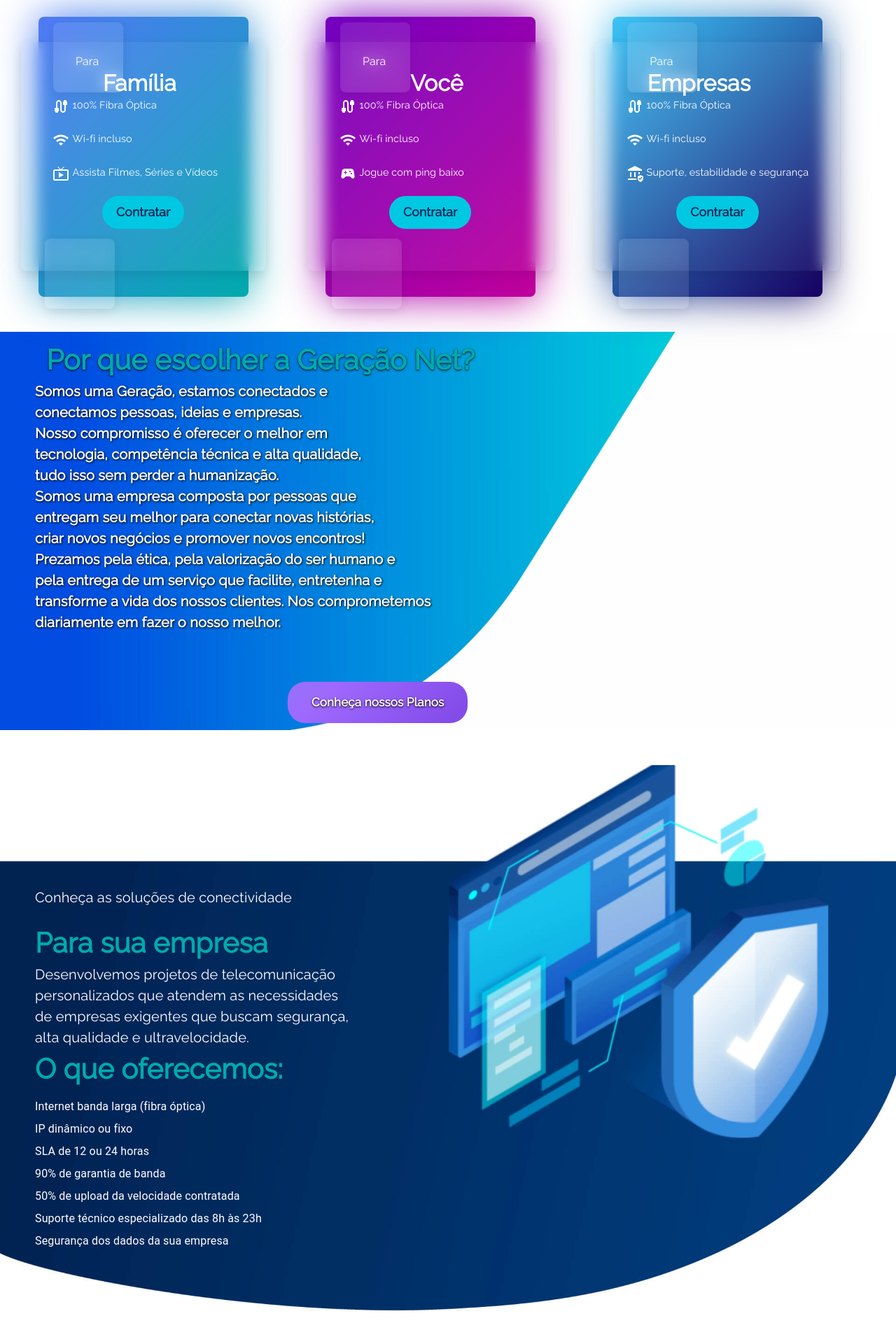
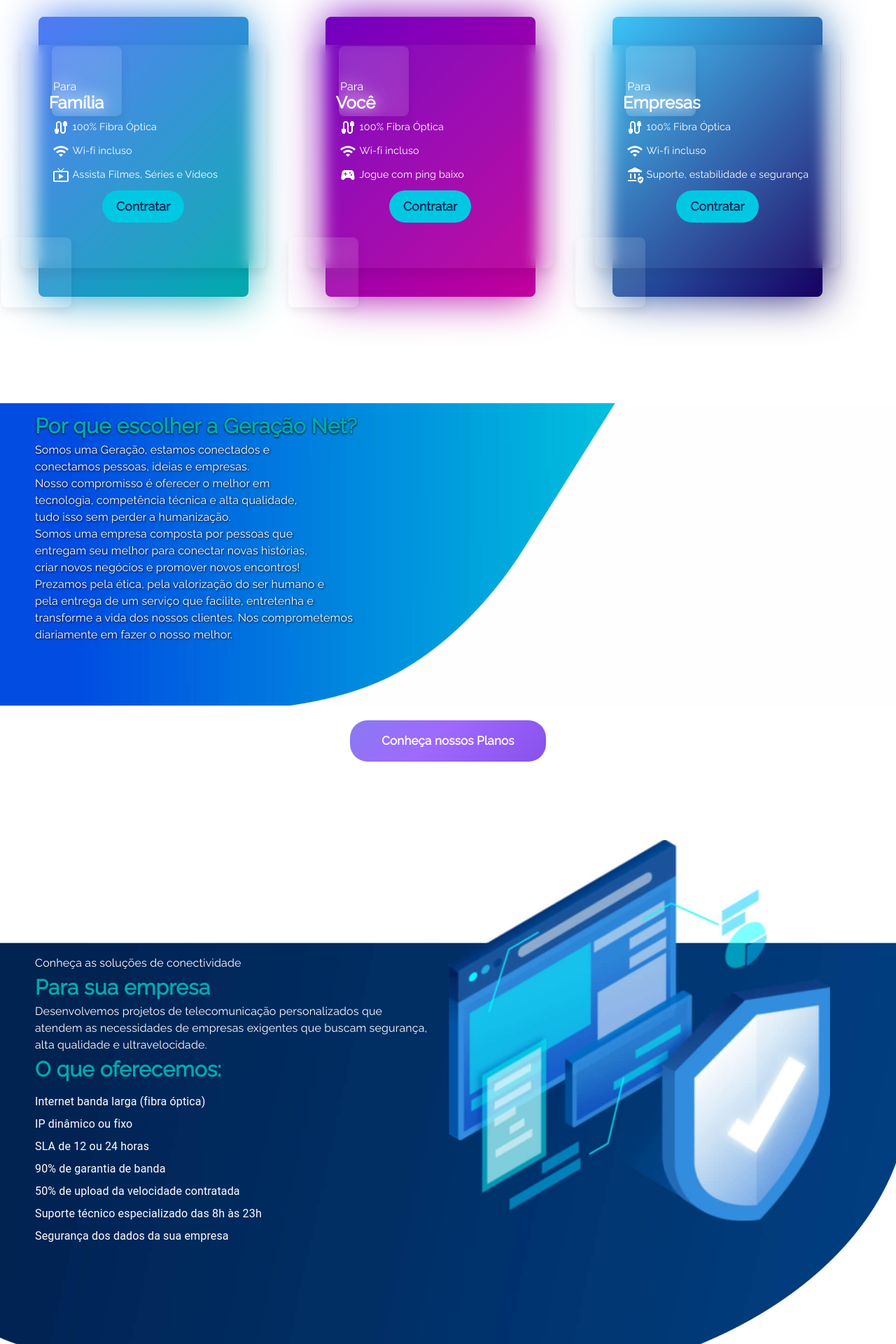
Before and after one commit to sousair185/cw-gn, a React (Create React App) app: page / in a window 1280 px wide. Shown: the part 1180-3100 px from the top of the page at 70% size. Built offline with nearby package versions, Linux system fonts and the light colour scheme.

Commit message:
review css components

```diff
--- a/package.json
+++ b/package.json
@@ -16,6 +16,8 @@
     "@stripe/react-stripe-js": "^1.4.1",
     "@stripe/stripe-js": "^1.16.0",
     "aos": "^2.3.4",
+    "browserlist": "^1.0.1",
+    "caniuse-lite": "^1.0.30001382",
     "classnames": "^2.3.1",
     "date-fns": "^2.29.1",
     "emoji-mart": "^3.0.1",
--- a/src/App.css
+++ b/src/App.css
@@ -221,7 +221,8 @@
   font-size: 30px;
 }
 
-.data-desc, .link {
+.data-desc,
+.link {
   font-size: 25px;
 }
 
@@ -421,32 +422,27 @@
 
 .container-box .box .content {
   left: -25px;
-  padding: 60px 40px;
+  padding: 65px 40px;
 }
 
 .container-box .box .content span {
-  position: absolute;
-  right: 10rem;
-  top: 1rem;
+  /* position: absolute; */
+  right: 14rem;
+  top: 3rem;
 }
 
 .container-box .box .content h2 {
-  position: absolute;
-  right: 8rem;
-  top: 0.5rem;
-  font-size: 2em;
+  font-size: 1.5em;
   color: #fff;
-  margin-bottom: 10px;
-  /* text-shadow: 2px 2px 3px #111; */
+  margin: 0;
+  text-align: left;
 }
 
 .container-box .box .content p {
   font-size: 0.9em;
   padding: 5px;
   display: flex;
-  margin-bottom: 10px;
-  line-height: 1.4em;
-  /* text-shadow: 2px 2px 3px #111; */
+  margin: 0;
 }
 
 .container-box .box .content a {
@@ -496,8 +492,9 @@
 
 .container-aboutus {
   background-image: url("../src/assets/aboutus-bg.jpg");
-  width: 100%;
+  width: 100vw;
   min-height: 100%;
+  margin-top: 8vw;
   background-position: bottom;
   background-repeat: no-repeat;
   background-size: cover;
@@ -506,47 +503,46 @@
 .about-text {
   color: #fff;
   text-shadow: 0 1px 3px #000;
-  font-weight: 600px;
-  font-size: 20px;
   width: 55vw;
   display: flex;
-  justify-content: left;
+  justify-content: flex-start;
   flex-wrap: wrap;
   text-align: left;
-  padding: 10px;
-  padding-left: 50px;
+  padding: 10px 50px;
 }
 
 .about-text p {
   padding: 0;
   margin: 0;
+  width: 80%;
   text-align: start;
   color: #ffffff;
   text-shadow: 1px 1px 3px #000;
-  font-weight: bold;
   margin-right: 10px;
 }
 
 .about-text span.title {
   color: #00aaac;
   width: 100%;
-  text-align: center;
-  font-size: 40px;
-  font-weight: 900;
-}
-
-.about-text a {
-  display: block;
-  margin-top: 100px;
+  text-align: start;
+  font-size: 30px;
+  font-weight: bold;
 }
 
 .about-btn {
   background: linear-gradient(-45deg, #3f00b5, #9f69fe, #27c8b7, #3f00b5);
   background-size: 800% 400%;
+  margin: 0 auto;
   margin-top: 20px;
+  margin-bottom: 20px;
   padding: 1em 2em;
-  display: inline-block;
+  display: block;
   border: none;
+  position: relative;
+  border: none;
+  max-width: 20%;
+  min-width: 280px;
+  top: 10vh;
   border-radius: 25px;
   text-decoration: none;
   font-size: 17px;
@@ -632,44 +628,35 @@
   background-position: bottom;
   background-repeat: no-repeat;
   background-size: cover;
-  /* background: linear-gradient(-135deg, #3f00b5, #9f69fe, #27c8b7, #3f00b5);
-  background-size: 800% 400%;
-  margin-top: 20px;
-  padding: 1em 2em;
-  display: inline-block;
-  border: none;
-  border-radius: 25px;
-  text-decoration: none;
-  font-size: 17px;
-  font-weight: 700;
-  color: white;
-  transition: all 0.8s ease-in-out;
-  animation: gradient 10s infinite cubic-bezier(0.62, 0.28, 0.23, 0.99) both; */
-  width: 100%;
-  min-height: 67vw;
-  margin-top: 50px;
+  width: 100vw;
+  height: 68vw;
+  margin-top: 15vw;
   margin-bottom: 50px;
+}
+
+.business-text p {
+  padding: 0;
+  margin: 0;
+  width: 90%;
 }
 
 .business-text {
   position: relative;
   top: 12vw;
   color: #fff;
-  font-size: 20px;
-  width: 40vw;
+  width: 52vw;
   display: flex;
-  justify-content: left;
+  justify-content: flex-start;
   flex-wrap: wrap;
   text-align: left;
-  padding-left: 50px;
+  padding: 10px 50px;
 }
 
 .business-text span.title {
   color: #00aaac;
-  /* text-shadow: 1px 1px 2px #000; */
   width: 100%;
-  text-align: left;
-  font-size: 40px;
+  text-align: start;
+  font-size: 30px;
   font-weight: bold;
 }
 
@@ -732,6 +719,7 @@
 .client-icon {
   width: 200px;
   padding: 20px;
+  margin: 10vw;
 }
 
 .contact-text span.subtitle {
--- a/src/logged_out/components/aboutus/AboutUs.js
+++ b/src/logged_out/components/aboutus/AboutUs.js
@@ -23,8 +23,8 @@
         <span>
 
         </span>
+      </div>
         <a href="/planos" className="about-btn">Conheça nossos Planos</a>
-      </div>
     </div>
   );
 };
--- a/src/logged_out/components/business/Business.js
+++ b/src/logged_out/components/business/Business.js
@@ -17,7 +17,7 @@
           sx={{ width: "100%", maxWidth: 660 }}
           arial-label="business-services"
         >
-          <ListItem disablePadding >
+          <ListItem disablePadding>
             <ListItemText primary="Internet banda larga (fibra óptica)" />
           </ListItem>
           <ListItem disablePadding>
```
Also changed, not shown: 1 other file (tests, documents, lock files or other folders).
